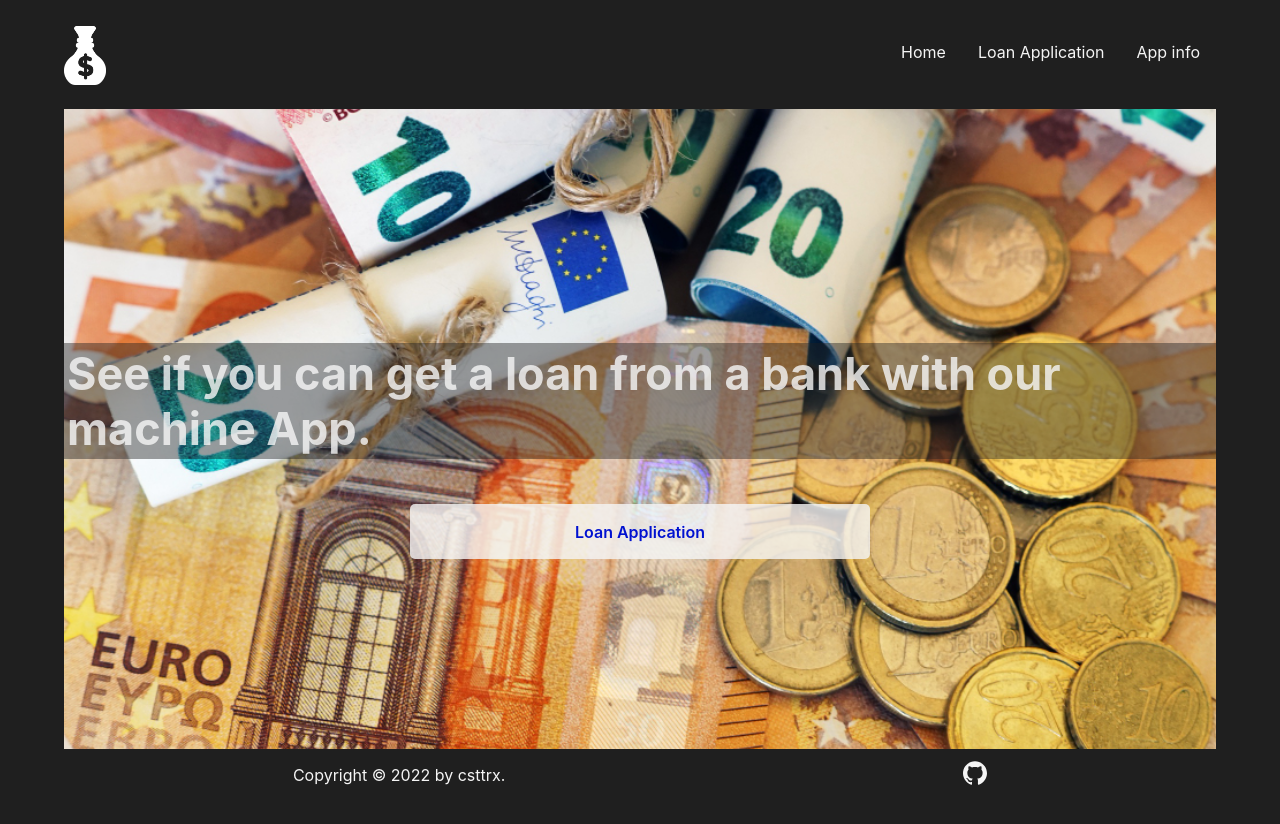
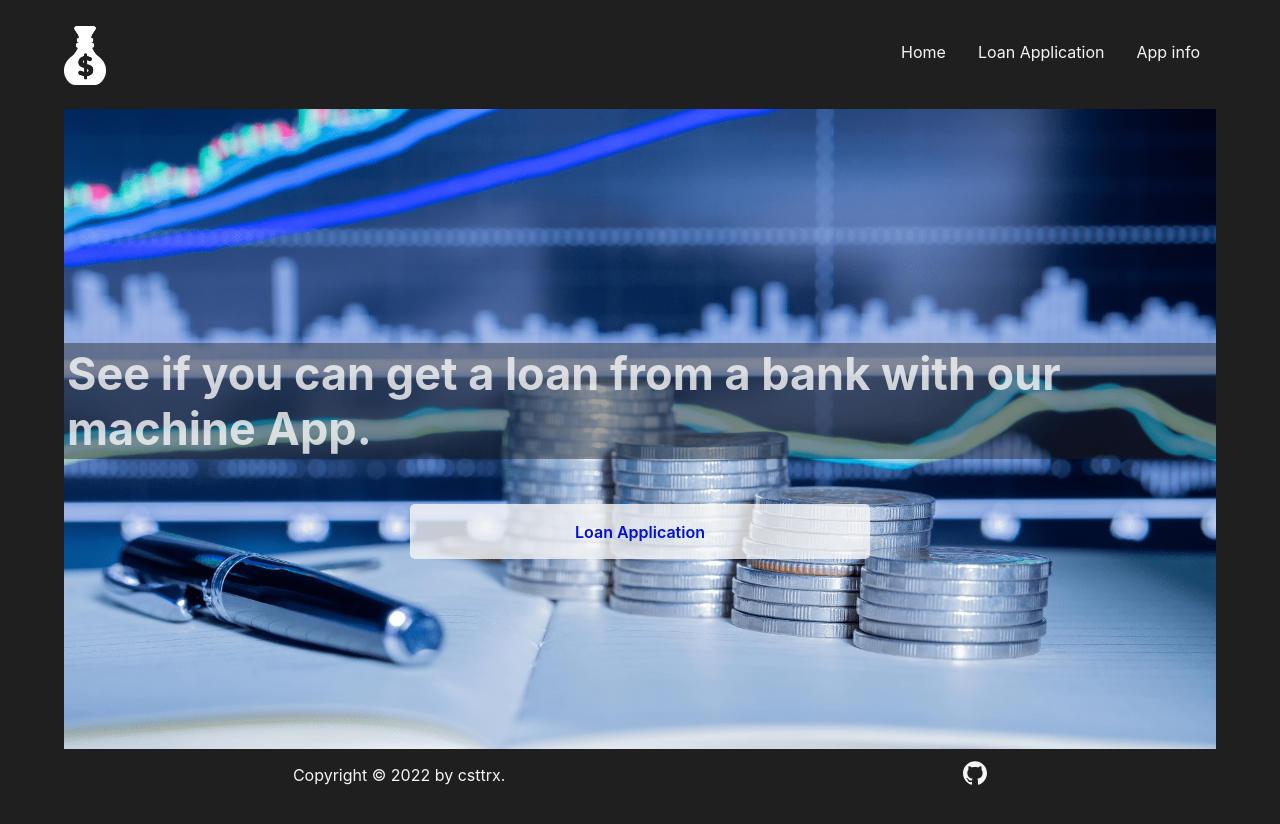
Before and after one commit to csTTRX/Loan_prediction, a React (Create React App) app: page / in a window 1280 px wide. Built offline with nearby package versions, Linux system fonts and the light colour scheme.

Commit message:
customize

```diff
--- a/src/App.css
+++ b/src/App.css
@@ -67,7 +67,7 @@ nav ul li a:hover {
 .home section {
   margin-top: 20px;
   height: 80vh;
-  background-image: url('../public/logo512.png');
+  background-image: url('../public/header-min.png');
   background-position: center;
   background-repeat: no-repeat;
   background-size: cover;
```
Also changed, not shown: public/header-min.png (added).
